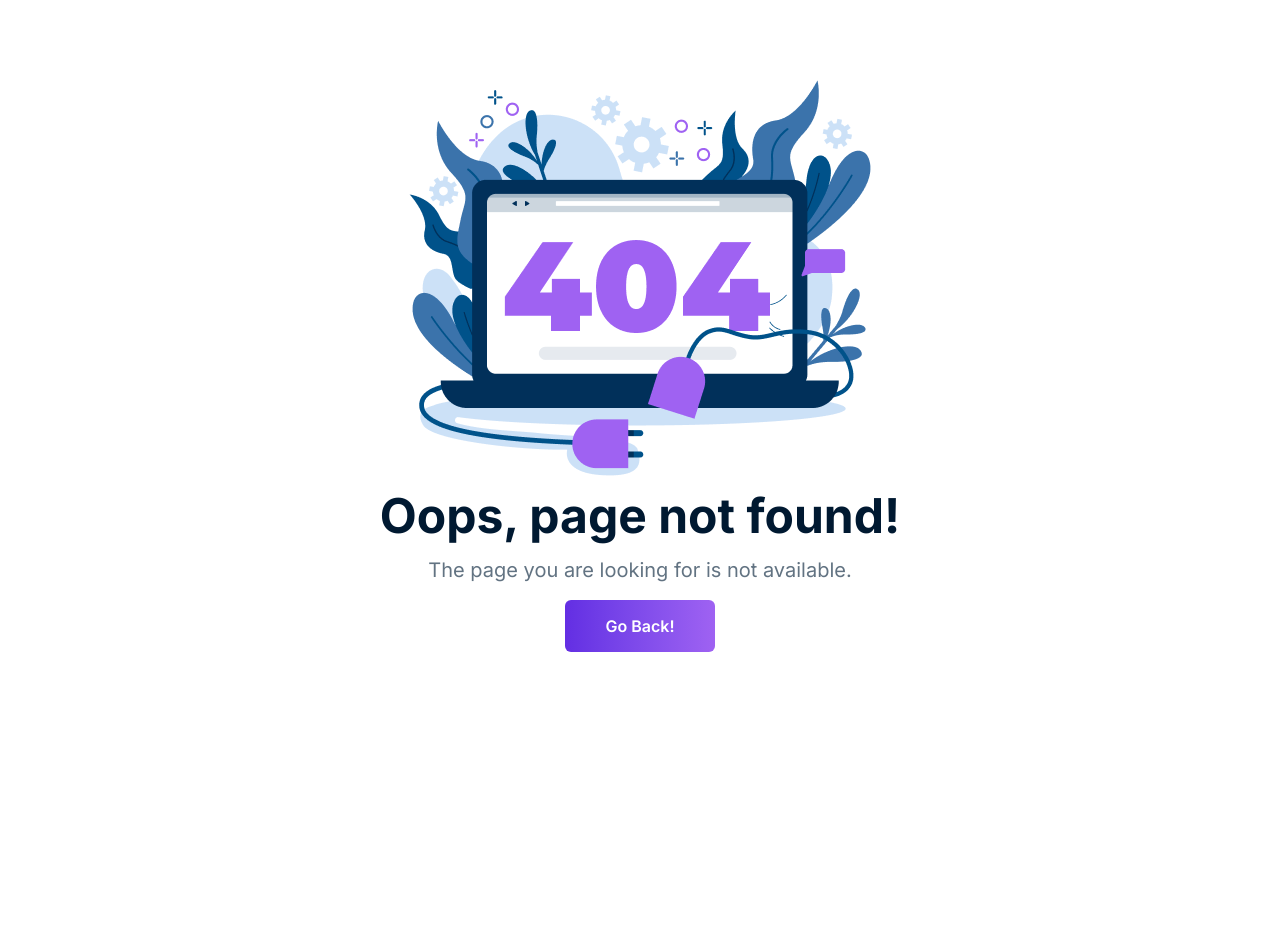
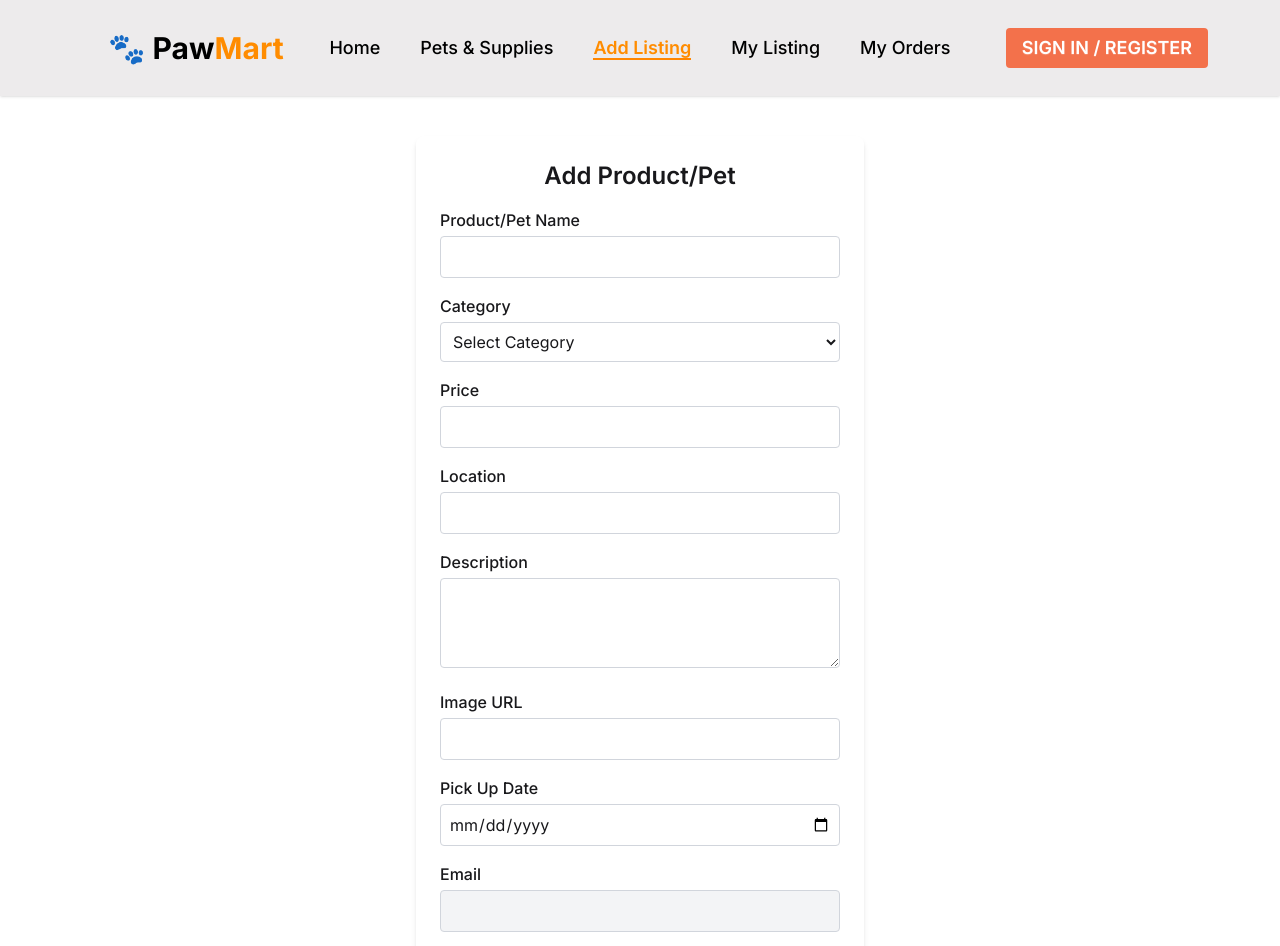
Before and after one commit to Antor-Chowdhury/PawMart-Client, a React (Vite) app: page /add-listing in a window 1280 px wide. Before the commit this address had no page. Shown: the top 946 px of the page. Before the commit the page ends 800 px from the top, so only its background shows below. Built offline with nearby package versions, Linux system fonts and the light colour scheme.

Commit message:
added listing page

```diff
--- a/src/components/Category.jsx
+++ b/src/components/Category.jsx
@@ -11,25 +11,25 @@ const categories = [
     id: 1,
     title: "Pets",
     image: petAdoption,
-    route: "/pets",
+    route: "/category-filtered-product/pets",
   },
   {
     id: 2,
     title: "Pet Food",
     image: petFood,
-    route: "/food",
+    route: "/category-filtered-product/petFood",
   },
   {
     id: 3,
     title: "Accessories",
     image: petAccessories,
-    route: "/accessories",
+    route: "/category-filtered-product/accessories",
   },
   {
     id: 4,
     title: "Pet Care Products",
     image: petCare,
-    route: "/care-products",
+    route: "/category-filtered-product/petCareProducts",
   },
 ];
 
@@ -37,9 +37,12 @@ const Category = () => {
   return (
     <div className="bg-[#fff7f4]">
       <div className="max-w-[90%] md:max-w-[80%] mx-auto py-16">
-        <h2 className="text-3xl md:text-4xl font-bold text-center mb-10 text-gray-700">
+        <h2 className="text-3xl md:text-4xl font-bold text-center text-gray-700 mb-2">
           Browse by Category
         </h2>
+        <p className="text-center mb-10">
+          Find everything your pet needs in one place
+        </p>
 
         <div className="grid grid-cols-2 lg:grid-cols-4 gap-8">
           {categories.map((category) => (
--- /dev/null
+++ b/src/components/CategoryFilteredProduct.jsx
@@ -0,0 +1,7 @@
+import React from "react";
+
+const CategoryFilteredProduct = () => {
+  return <div>Category Filtered Product</div>;
+};
+
+export default CategoryFilteredProduct;
--- /dev/null
+++ b/src/pages/AddListing.jsx
@@ -0,0 +1,116 @@
+import React from "react";
+
+const AddListing = () => {
+  return (
+    <div className="max-w-md mx-auto bg-white p-6 rounded-lg shadow-md mt-10">
+      <h2 className="text-2xl font-semibold mb-4 text-center">
+        Add Product/Pet
+      </h2>
+      <form className="space-y-4">
+        {/* Name */}
+        <div>
+          <label className="block mb-1 font-medium">Product/Pet Name</label>
+          <input
+            type="text"
+            name="name"
+            className="w-full border border-gray-300 p-2 rounded"
+            required
+          />
+        </div>
+
+        {/* Category */}
+        <div>
+          <label className="block mb-1 font-medium">Category</label>
+          <select
+            name="category"
+            className="w-full border border-gray-300 p-2 rounded"
+            required
+          >
+            <option value="">Select Category</option>
+            <option value="Pets">Pets</option>
+            <option value="Food">Food</option>
+            <option value="Accessories">Accessories</option>
+            <option value="Care Products">Care Products</option>
+          </select>
+        </div>
+
+        {/* Price */}
+        <div>
+          <label className="block mb-1 font-medium">Price</label>
+          <input
+            type="number"
+            name="price"
+            className={`w-full border border-gray-300 rounded py-2`}
+            min="0"
+            required
+          />
+        </div>
+
+        {/* Location */}
+        <div>
+          <label className="block mb-1 font-medium">Location</label>
+          <input
+            type="text"
+            name="location"
+            className="w-full border border-gray-300 p-2 rounded"
+            required
+          />
+        </div>
+
+        {/* Description */}
+        <div>
+          <label className="block mb-1 font-medium">Description</label>
+          <textarea
+            name="description"
+            className="w-full border border-gray-300 p-2 rounded"
+            rows="3"
+            required
+          ></textarea>
+        </div>
+
+        {/* Image URL */}
+        <div>
+          <label className="block mb-1 font-medium">Image URL</label>
+          <input
+            type="url"
+            name="image"
+            className="w-full border border-gray-300 p-2 rounded"
+            required
+          />
+        </div>
+
+        {/* Date */}
+        <div>
+          <label className="block mb-1 font-medium">Pick Up Date</label>
+          <input
+            type="date"
+            name="date"
+            className="w-full border border-gray-300 p-2 rounded"
+            required
+          />
+        </div>
+
+        {/* Email (readonly) */}
+        <div>
+          <label className="block mb-1 font-medium">Email</label>
+          <input
+            type="email"
+            name="email"
+            readOnly
+            className="w-full border border-gray-300 p-2 rounded bg-gray-100"
+          />
+        </div>
+
+        {/* Submit Button */}
+        <button
+          type="submit"
+          className="w-full bg-green-500 text-white p-2 rounded hover:bg-green-600 transition"
+        >
+          Submit
+        </button>
+      </form>
+    </div>
+  );
+};
+
+export default AddListing;
```
Also changed, not shown: src/router/Routes.jsx (+10 -0 lines).
